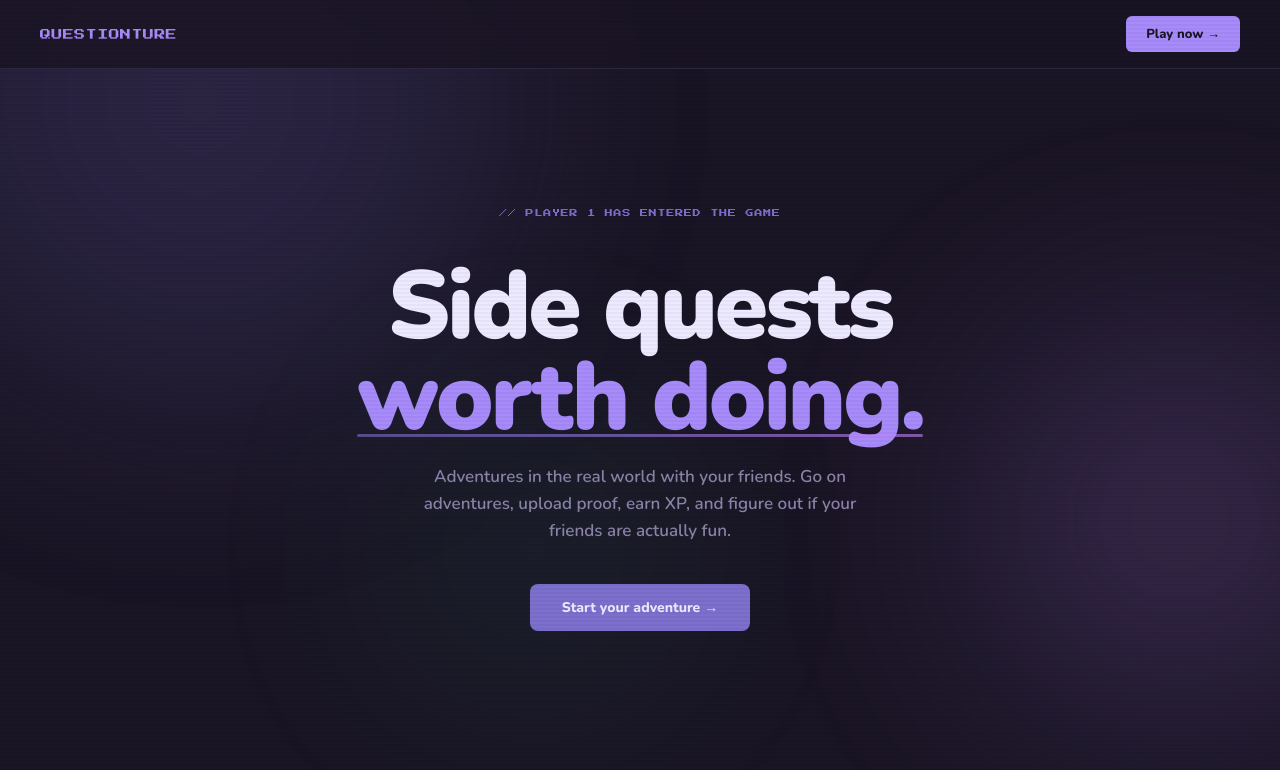
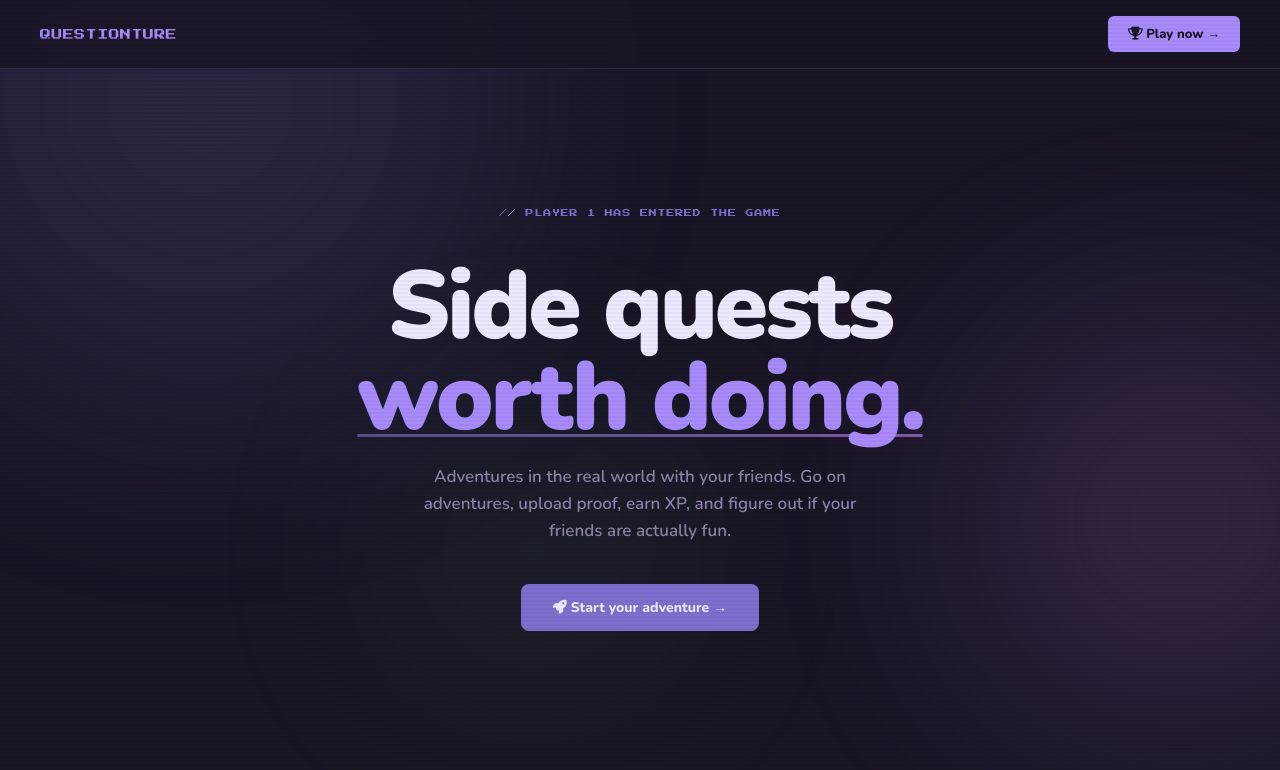
Before and after one commit to Supermyskin/Questure, a plain HTML site: page frontend/index.html in a window 1280 px wide. Drawn offline with nearby package versions, Linux system fonts and the light colour scheme.

Commit message:
Added awesomeicons

```diff
--- a/frontend/index.html
+++ b/frontend/index.html
@@ -11,6 +11,7 @@
         rel="stylesheet">
     <link rel="stylesheet" href="css/landing.css">
     <link rel="stylesheet" href="css/shared.css">
+    <script src="https://kit.fontawesome.com/1424a6b21b.js" crossorigin="anonymous"></script>
 </head>
 
 <body>
@@ -20,7 +21,7 @@
 
     <header>
         <a href="#" class="header-logo">QUESTIONTURE</a>
-        <a href="#" class="header-play">Play now →</a>
+        <a href="#" class="header-play"><i class="fa-solid fa-trophy"></i> Play now →</a>
     </header>
     <section class="hero">
         <div>
@@ -34,7 +35,7 @@
                 out if your friends are actually fun.
             </p>
             <div class="hero-btns">
-                <a href="#" class="btn-primary">Start your adventure →</a>
+                <a href="#" class="btn-primary"><i class="fa-solid fa-rocket"></i> Start your adventure →</a>
             </div>
         </div>
         </div>
```
